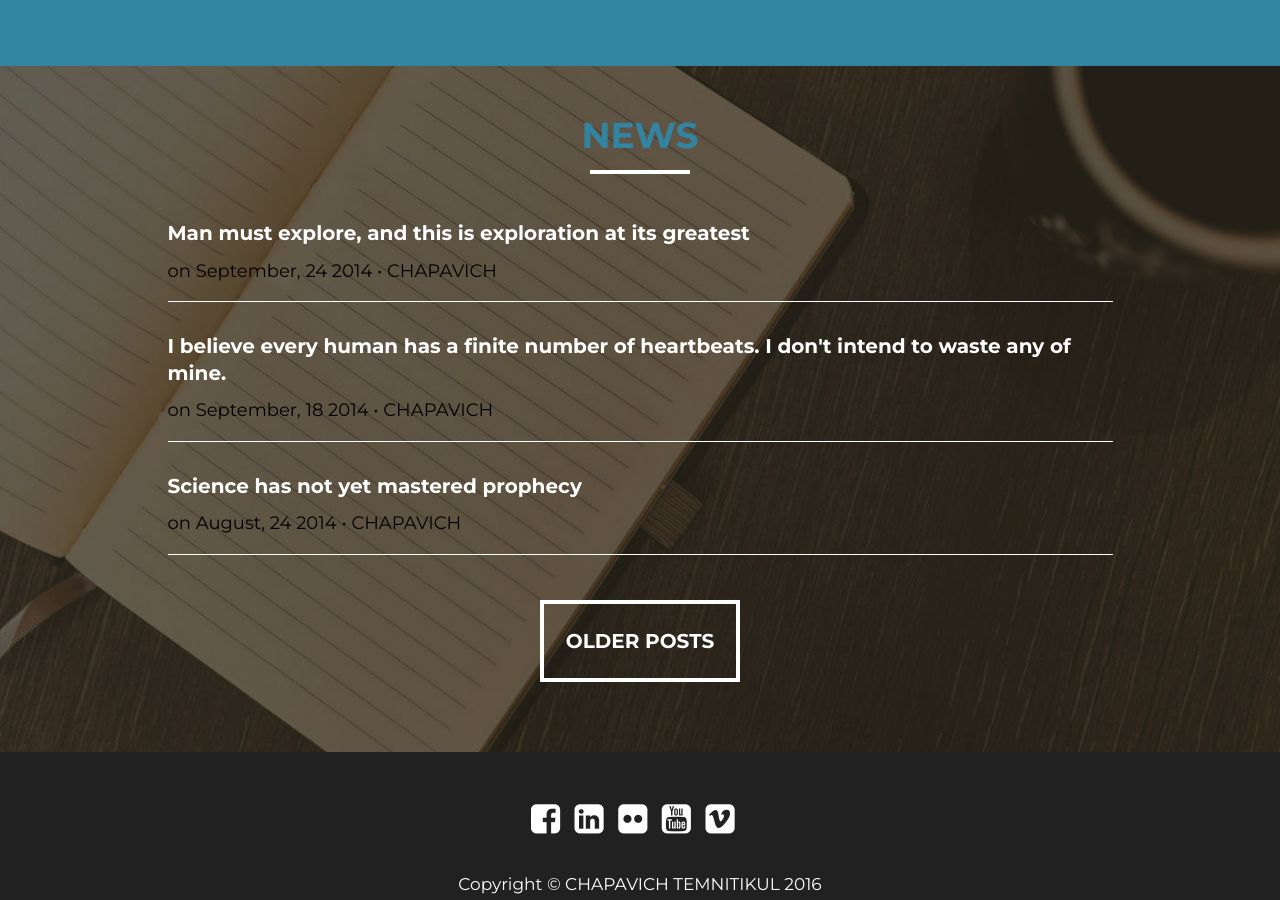
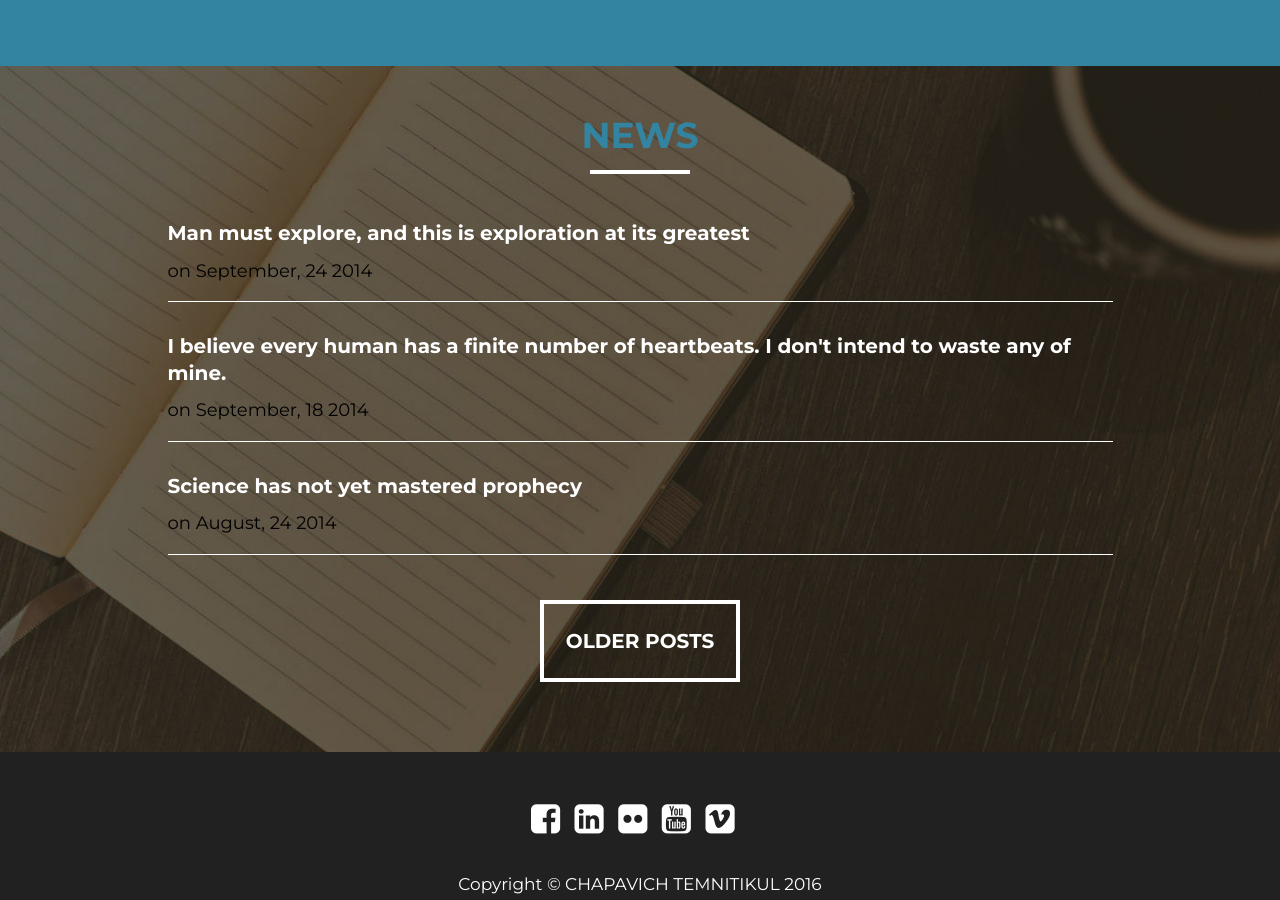
Before and after one commit to phil-wc/phil-wc.github.io, a Jekyll site: the page built from index.html, in a window 1280 px wide and 900 px high, scrolled down 1660 px. Built offline with Jekyll 4.4.1, drawn with Linux system fonts in a browser that asks for light colours; nearby versions of some CDN libraries.

Commit message:
remove author

```diff
--- a/_includes/home/news.html
+++ b/_includes/home/news.html
@@ -15,7 +15,6 @@
           <h6><a class="post-title" href="__URLPATH__">__TITLE__</a></h6>
           <p class="post-meta">
             <span class="date">on __PUBLISHED__</span>
-            <span class="author"> • __AUTHOR__</span>
           </p>
         </div>
       </div>
--- a/assets/js/rssfeederparser.js
+++ b/assets/js/rssfeederparser.js
@@ -36,7 +36,6 @@ var RSSUtils = {
       markup = markup.replace('__URLPATH__',post.urlPath);
       markup = markup.replace('__TITLE__',post.title);
       markup = markup.replace('__PUBLISHED__',moment(post.published).format('MMMM, D YYYY'));
-      markup = markup.replace('__AUTHOR__',post.author ? post.author : 'CHAPAVICH');
 
       $('.recent-news-list').append(markup);
     });
```
